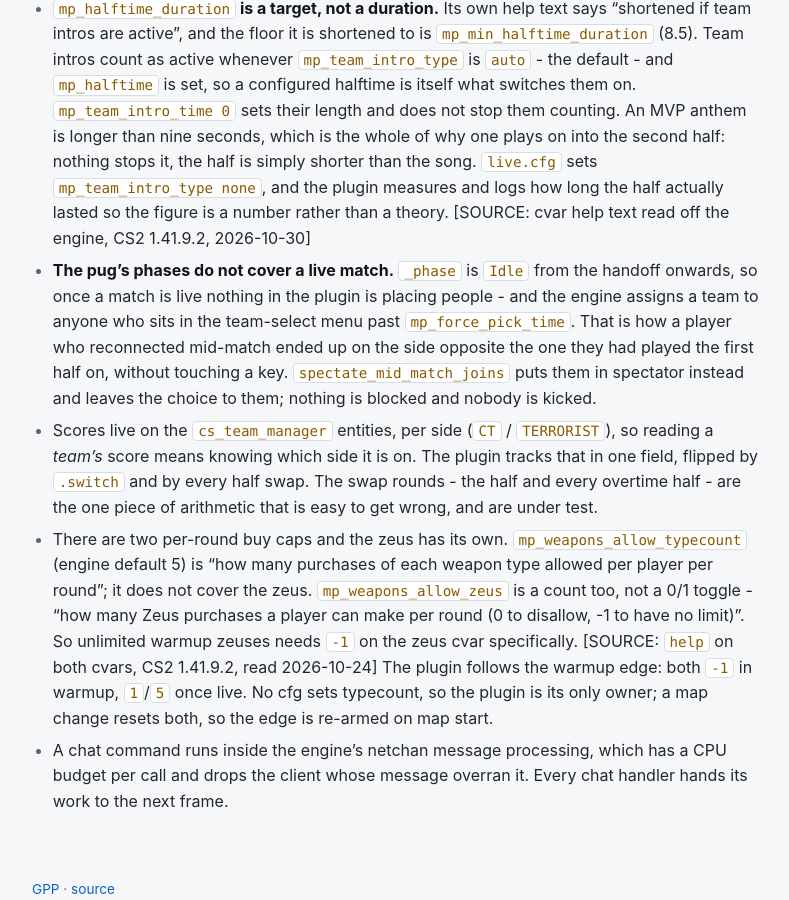
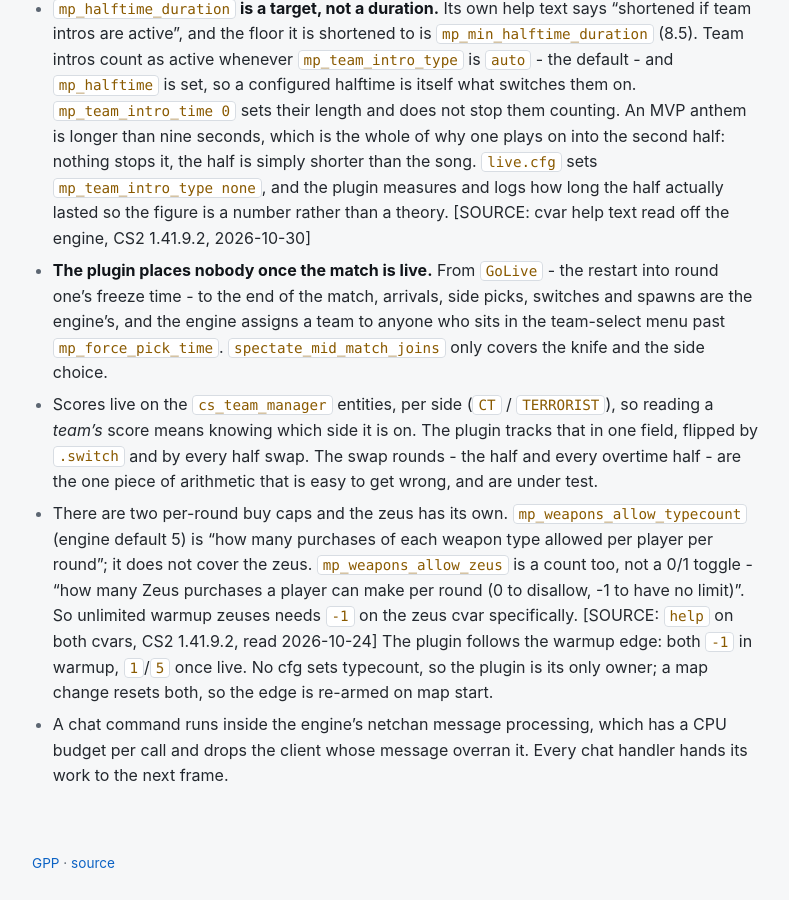
Before and after one commit to Gamah/gamah-pug-plugin, a Jekyll site: the page built from docs/match.md, in a window 1280 px wide and 900 px high, scrolled down 3675 px. Shown: the whole window, without its empty margins (244-1033 px from the left). Built offline with Jekyll 4.4.1, drawn with Linux system fonts in a browser that asks for light colours; our own code applies the rules of GitHub Pages for plain Markdown files.

Commit message:
Hands off teams from round one's freeze time: the engine owns them while live
The side-switch takeover is gone; arrivals, picks and owed spawns stop at GoLive.

```diff
--- a/docs/match.md
+++ b/docs/match.md
@@ -136,12 +136,10 @@ The schema and its three statements are in `StatsStore.cs`, with no CounterStrik
   `mp_team_intro_type none`, and the plugin measures and logs how long the half actually lasted so the
   figure is a number rather than a theory. [SOURCE: cvar help text read off the engine, CS2 1.41.9.2,
   2026-10-30]
-- **The pug's phases do not cover a live match.** `_phase` is `Idle` from the handoff onwards, so once a
-  match is live nothing in the plugin is placing people - and the engine assigns a team to anyone who
-  sits in the team-select menu past `mp_force_pick_time`. That is how a player who reconnected mid-match
-  ended up on the side opposite the one they had played the first half on, without touching a key.
-  `spectate_mid_match_joins` puts them in spectator instead and leaves the choice to them; nothing is
-  blocked and nobody is kicked.
+- **The plugin places nobody once the match is live.** From `GoLive` - the restart into round one's
+  freeze time - to the end of the match, arrivals, side picks, switches and spawns are the engine's, and
+  the engine assigns a team to anyone who sits in the team-select menu past `mp_force_pick_time`.
+  `spectate_mid_match_joins` only covers the knife and the side choice.
 - Scores live on the `cs_team_manager` entities, per side (`CT` / `TERRORIST`), so reading a *team's*
   score means knowing which side it is on. The plugin tracks that in one field, flipped by `.switch` and
   by every half swap. The swap rounds - the half and every overtime half - are the one piece of
```
Also changed, not shown: plugin/README.md, 1 other file.
